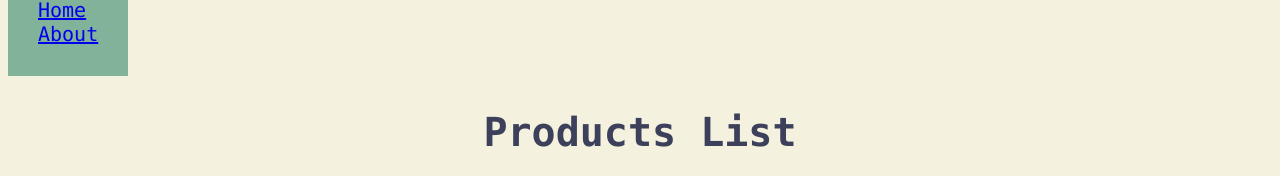
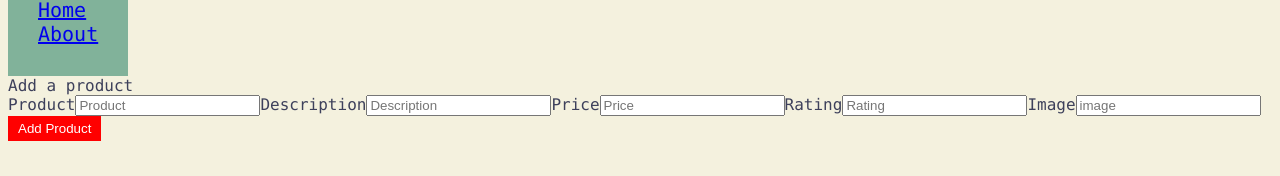
Before and after one commit to TesaMusa/mini-project, a React (Vite) app in the folder e-commerce-spa/: page / in a window 1280 px wide. Shown: the part 140-316 px from the top of the page. Built offline with nearby package versions, Linux system fonts and the light colour scheme.

Commit message:
implement changes to css and merge with changes from fellow developer

```diff
--- a/e-commerce-spa/src/components/Products.jsx
+++ b/e-commerce-spa/src/components/Products.jsx
@@ -3,9 +3,50 @@ import productList from "../data/ProductList.json";
 import { useNavigate } from "react-router";
 
 function Products() {
+  const navigate = useNavigate();
   const [productsToDisplay, setProducts] = useState(productList);
   const [lightingProducts, setLightingProducts] = useState([]);
-  const navigate = useNavigate();
+  const [productName, setProductName] = useState("");
+  const [productDescription, setProductDescription] = useState("");
+  const [productPrice, setProductPrice] = useState("");
+  const [productRating, setProductRating] = useState("");
+  const [productImage, setProductImage] = useState("");
+
+  /*const checkFormValidity = () => {
+    return (
+      productName !== "" &&
+      productDescription !== "" &&
+      productPrice !== "" &&
+      productRating !== "" &&
+      productImage !== ""
+    );
+  }; */
+
+  // Adding Products
+  //const handleSubmit = (event) => {
+  // if (!checkFormValidity) {
+  //   return;
+  // }
+  const handleSubmit = (event) => {
+    event.preventDefault();
+    const newProduct = {
+      productName: productName,
+      productDescription: productDescription,
+      productPrice: productPrice,
+      productRating: productRating,
+      productImage: productImage,
+    };
+    console.log("Submitted", newProduct);
+    const newProductList = [newProduct, ...productsToDisplay];
+    setProducts(newProductList);
+
+    setProductName("");
+    setProductDescription("");
+    setProductPrice(null);
+    setProductRating(null);
+    setProductImage("");
+  };
+
   // Deleting products
   const deleteProduct = (productId) => {
     const newList = productsToDisplay.filter(
@@ -22,9 +63,80 @@ function Products() {
     setLightingProducts(lighting);
   };
 
+  // the image label is still unfinished. not sure on how to allow passing URLs for the user
   return (
-    <>
     <section>
+      <form onSubmit={handleSubmit}>
+        <span>Add a product</span>
+        <div>
+          <label>
+            Product
+            <input
+              name="productName"
+              type="text"
+              placeholder="Product"
+              value={productName}
+              onChange={(e) => {
+                setProductName(e.target.value);
+              }}
+            />
+          </label>
+
+          <label>
+            Description
+            <input
+              name="productDescription"
+              type="text"
+              placeholder="Description"
+              value={productDescription}
+              onChange={(e) => {
+                setProductDescription(e.target.value);
+              }}
+            />
+          </label>
+
+          <label>
+            Price
+            <input
+              name="productPrice"
+              type="number"
+              placeholder="Price"
+              value={productPrice}
+              onChange={(e) => {
+                setProductPrice(e.target.value);
+              }}
+            />
+          </label>
+
+          <label>
+            Rating
+            <input
+              name="productRating"
+              type="number"
+              placeholder="Rating"
+              value={productRating}
+              onChange={(e) => {
+                setProductRating(e.target.value);
+              }}
+            />
+          </label>
+
+          <label>
+            Image
+            <input
+              name="productImage"
+              type="text"
+              placeholder="image"
+              value={productImage}
+              onChange={(e) => {
+                setProductImage(e.target.value);
+              }}
+            />
+          </label>
+        </div>
+        <button type="submit">Add Product</button>
+      </form>
+
       <h1 className="my-products">Products List</h1>
 
       <div className="products-container">
@@ -43,9 +155,7 @@ function Products() {
               <p>{product.description}</p>
               <p>Price: ${product.price}</p>
               <p>Rating: {product.rating}</p>
-                <button onClick={() => deleteProduct(product.id)}>
-                  Delete
-                </button>
+              <button onClick={() => deleteProduct(product.id)}>Delete</button>
             </div>
           </div>
         ))}
@@ -62,7 +172,6 @@ function Products() {
         </div>
       )}
     </section>
-    </>
   );
 }
 
```
Lines whose indentation alone changed are shown as unchanged.
